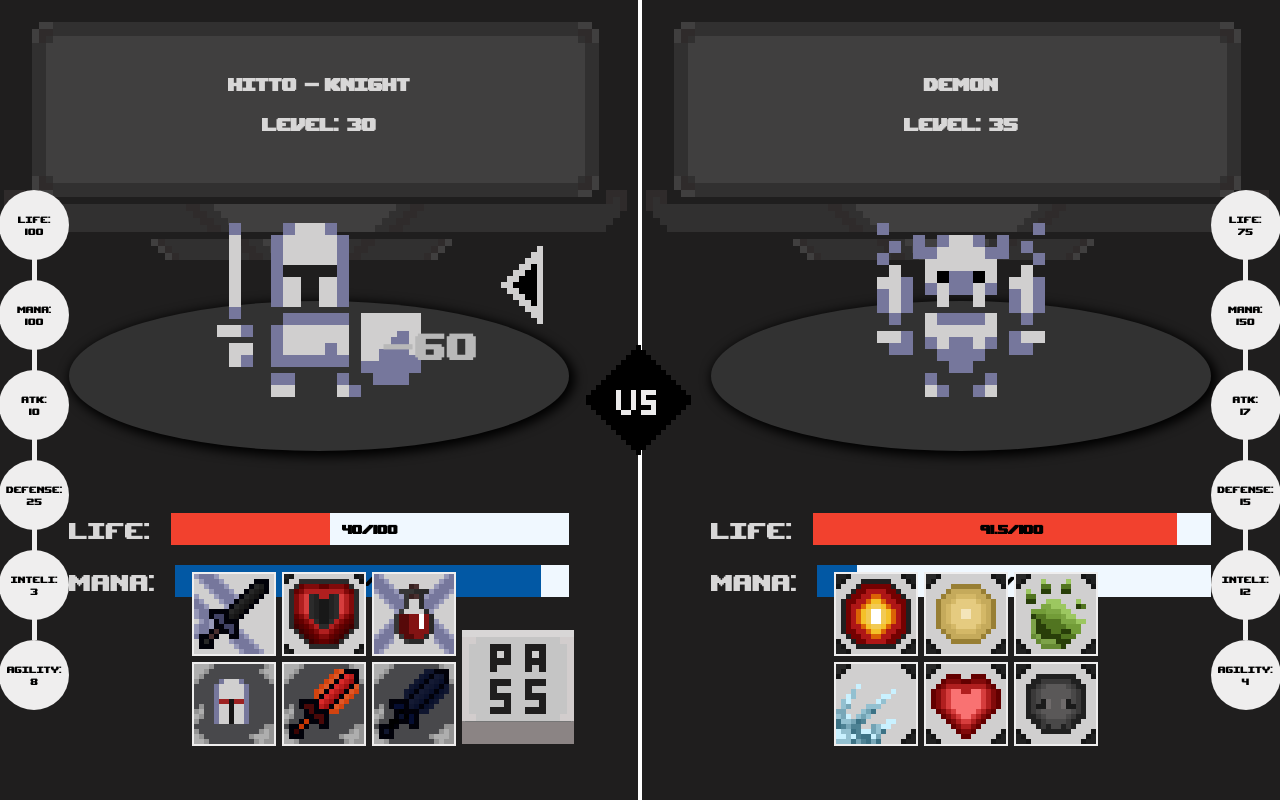
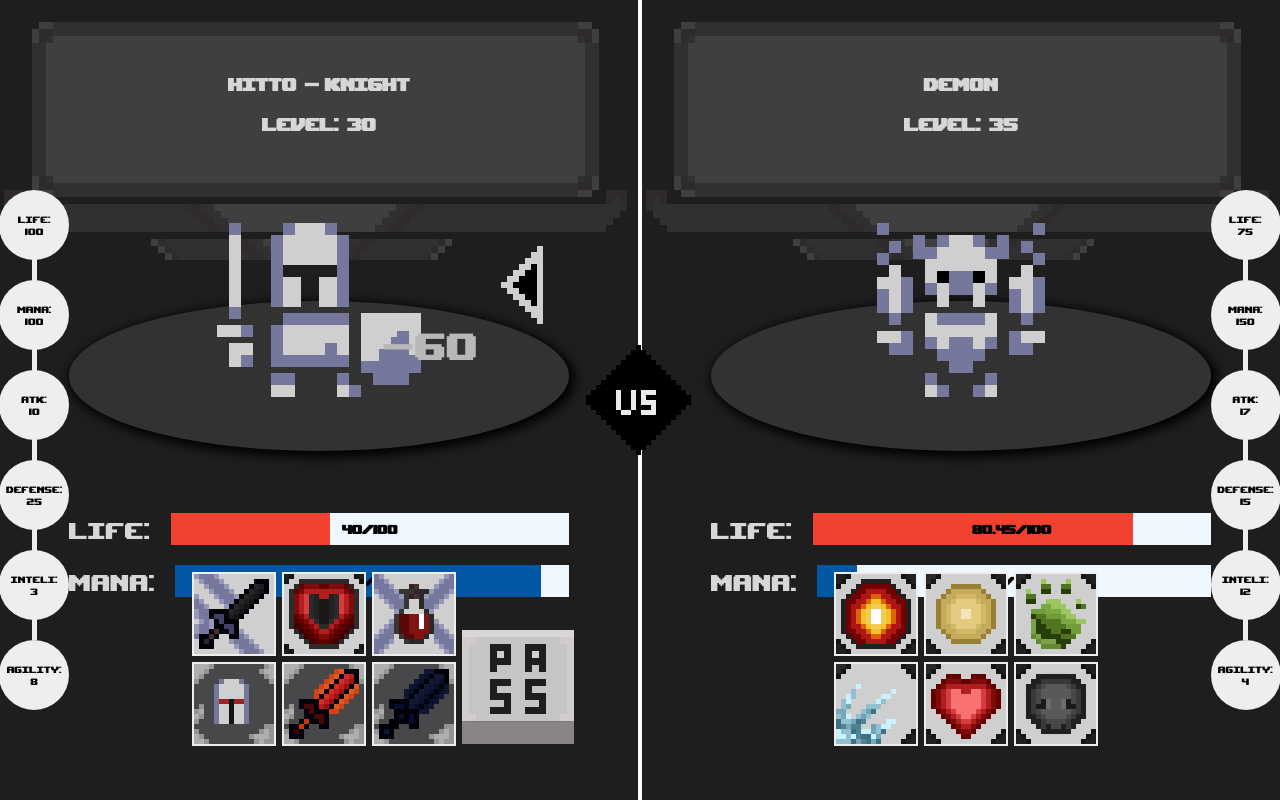
Before and after one commit to RenanSgubin/rpg-game-js, a plain HTML site: page html/game.html in a window 1280 px wide. Both pictures are taken after a click on the button 234 px from the left and 614 px from the top of the page. Shown: the top 800 px of the page. Drawn offline with Linux system fonts and the light colour scheme.

Commit message:
Add files via upload
-Arrumado bug no heal do inimigo
-Adicionado botão para voltar a página de escolher char

```diff
--- a/css/game.css
+++ b/css/game.css
@@ -75,7 +75,7 @@ body {
     height: 700px;
     display: flex;
     justify-content: center;
-    align-items: center;
+    align-items: flex-start;
     color: rgb(216, 215, 215);
     z-index: 9999;
 }
@@ -83,6 +83,21 @@ body {
 .char-battle-details {
     position: absolute;
     top: -13%;
+}
+
+.back-to-createchar {
+    position: absolute;
+    left: 1%;
+    top: 1%;
+    background-color: rgb(73, 73, 73);
+    border-radius: 3px;
+    display: flex;
+    justify-content: center;
+    align-items: center;
+}
+
+.arrow-back:hover {
+    filter: brightness(190%);
 }
 
 .all-infos-content {
--- a/html/game.html
+++ b/html/game.html
@@ -25,6 +25,9 @@
                             </div>
                         </div>
                         <img src="../img/char-battle-detail.png" class="char-battle-details">
+                        <a href="createChar.html" class="back-to-createchar">
+                            <img src="../img/arrow-back.png" class="arrow-back">
+                        </a>
                     </div>
 
                     <div class="class-img-content">
--- a/js/battle.js
+++ b/js/battle.js
@@ -25,12 +25,12 @@ let charHeal = 0;
 let skills =
     [
         //Mana  Dano   Ex.Dam   Def   Cura
-        [ 15,     10,    1,      0,    0   ], //Skill 1
+        [ 15,     23,    1,      0,    0   ], //Skill 1
         [ 50,     0,     1,      50,   0   ], //Skill 2
-        [ 20,     0,     0,      0,    30   ],  //Skill 3
+        [ 30,     0,     0,      0,    30   ],  //Skill 3
         [ 0,      0,     1,      0,    0   ], //Skill 4
-        [ 30,      0,     15,     0,    0   ], //Skill 5
-        [ 40,      0,     20,     0,    0   ]  //Skill 6
+        [ 30,     0,     15,     0,    0   ], //Skill 5
+        [ 40,     0,     20,     0,    0   ]  //Skill 6
     ];
 
 //Posição do dano que o char da no inimigo
@@ -45,18 +45,24 @@ let enemyMana = 100;
 //Defesa do Inimigo
 let enemyDef = 15;
 
-//Vida do personagem
-let enemyLife = 100;
+//Auxiliadora heal
+let enemyLifeHealAux = 0;
+let enemyLifeHealAuxTotal = 100;
+
+//Cura do inimigo
+let enemyHeal = 0;
+
+let teste = 0;
 
 let enemySkills =
     [
         //Mana  Dano   Ex.Dam   Def   Cura
-        [ 5,      5,     1,      1,     1   ], //Skill 1
-        [ 10,     10,    1,      1,     1   ], //Skill 2
-        [ 30,     0,     1,      30,    0   ], //Skill 3
-        [ 50,     40,    1,      1,     1   ], //Skill 4
-        [ 70,     1,     1,      1,     40  ], //Skill 5
-        [ 90,     80,    1,      1,     1   ],  //Skill 6
+        [ 5,      5,     0,      0,     0   ], //Skill 1
+        [ 10,     10,    0,      0,     0   ], //Skill 2
+        [ 30,     0,     0,      30,    0   ], //Skill 3
+        [ 50,     40,    0,      0,     0   ], //Skill 4
+        [ 40,     0,     0,      0,     20  ], //Skill 5
+        [ 90,     80,    0,      0,     0   ],  //Skill 6
         [ 0,      0,     0,      0,     0   ]  //Caso a mana não seja suficiente
     ];
 
@@ -83,7 +89,6 @@ function useAttack( skillNumber ) {
         document.getElementsByClassName("mana-width")[0].style.width = charMana+"%";
         document.getElementsByClassName("mana-number")[0].innerHTML = charMana;
 
-
         //Adicionar Extra Damage, se a skill não for de extra damage, não vai adicionar nada (valor 1)
         skills[skillNumber][1] / 100 * skills[skillNumber][2];
 
@@ -97,17 +102,19 @@ function useAttack( skillNumber ) {
             document.getElementsByClassName("life-number")[0].innerHTML = charLifeHealAuxTotal+30;
         }
 
-
-
         //Ataque
         if(skillNumber === 0) {
-            //Tirar vida do inimigo
-            damage = damage + skills[skillNumber][1];
-            //Porcentagem da vida do inimigo
-            enemyLifePercent = 100 - (damage - (damage / 100 * enemyDef));
+            //Heal do inimigo
+            enemyHeal = enemySkills[Math.ceil(enemySkillNumber)][4];
+            //Dano ao inimigo
+            damage = skills[skillNumber][1];
 
-            document.getElementsByClassName("life-width")[1].style.width = enemyLifePercent+"%";
-            document.getElementsByClassName("life-number")[1].innerHTML = enemyLifePercent;
+            let enemyLife = (damage - (damage / 100 * enemyDef)) - enemyHeal;
+            enemyLifeHealAux = enemyLifeHealAux + enemyLife;
+            enemyLifeHealAuxTotal = 100 - enemyLifeHealAux;
+
+            document.getElementsByClassName("life-width")[1].style.width = enemyLifeHealAuxTotal+"%";
+            document.getElementsByClassName("life-number")[1].innerHTML = enemyLifeHealAuxTotal;
 
             //Aparecer dano no inimigo
             document.getElementsByClassName("enemy-damage")[0].style.display = "flex";
@@ -119,7 +126,6 @@ function useAttack( skillNumber ) {
                 document.getElementsByClassName("enemy-damage")[0].style.display = "none";
             }, 1500);
         }
-
         }else {
             //Sem mana
             document.getElementsByClassName("out-of-mana-container")[0].style.display= "flex";
@@ -153,17 +159,17 @@ function enemyTurn() {
     document.getElementsByClassName("mana-width")[1].style.width = enemyMana+"%";
     document.getElementsByClassName("mana-number")[1].innerHTML = enemyMana;
 
-
      function enemyAttacks() {
 
         //Faz um calculo com a mana pra sortear uma skill que esteja dentro do limite da mana
         enemySkillNumber = (enemyMana / 10) / 2;
 
-            if(enemyLife <= 40) {
+        if(enemyLifeHealAuxTotal<= 40) {
             enemySkillNumber = 4;
 
-                if(enemyMana <= enemySkills[enemySkillNumber][0]) {
+            if(enemyMana < enemySkills[Math.ceil(enemySkillNumber)][0]){
                 charTurn = true;
+                enemySkillNumber = 6;
             }
         }
 
@@ -175,20 +181,16 @@ function enemyTurn() {
         charLifeHealAux = charLifeHealAux + charLife;
         charLifeHealAuxTotal = 100 - charLifeHealAux;
         charHeal = 0;
-
         document.getElementsByClassName("life-width")[0].style.width = charLifeHealAuxTotal+"%";
         document.getElementsByClassName("life-number")[0].innerHTML = charLifeHealAuxTotal;
-
 
         //Tirar mana
         enemyMana = enemyMana - enemySkills[Math.ceil(enemySkillNumber)][0];
 
         //Aparecer dano no jogador
         document.getElementsByClassName("char-damage")[0].innerHTML = "-" + enemyDamage;
-
         document.getElementsByClassName("char-damage")[0].style.display= "flex";
         document.getElementsByClassName("char-damage")[0].style.animation = "damageShake linear 300ms";
-
         let showDamage = setTimeout(function() {
             document.getElementsByClassName("char-damage")[0].style.display = "none";
         }, 1500);
@@ -200,9 +202,9 @@ function enemyTurn() {
         enemySkills[Math.ceil(enemySkillNumber)][3];
 
         //Cura
-            enemySkills[Math.ceil(enemySkillNumber)][4];
-
-
+        document.getElementsByClassName("life-width")[1].style.width = enemyLifeHealAuxTotal+enemySkills[Math.ceil(enemySkillNumber)][4]+"%";
+        document.getElementsByClassName("life-number")[1].innerHTML = enemyLifeHealAuxTotal+enemySkills[Math.ceil(enemySkillNumber)][4];
+        enemyLifeHealAuxTotal = enemyLifeHealAuxTotal + enemySkills[Math.ceil(enemySkillNumber)][4];
 
         //Mostrar Seta do personagem
         document.getElementsByClassName("pixel-left-arrow")[0].style.display = "block";
```
Also changed, not shown: img/arrow-back.png (added). Lines whose indentation alone changed are shown as unchanged.
